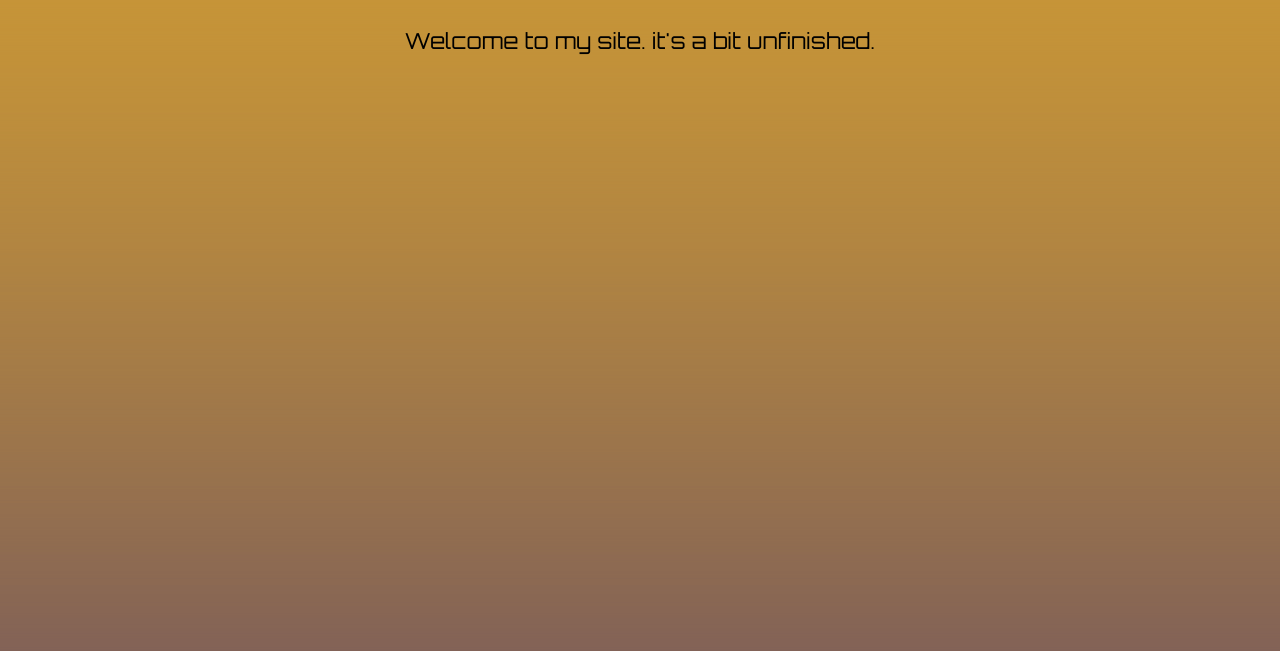
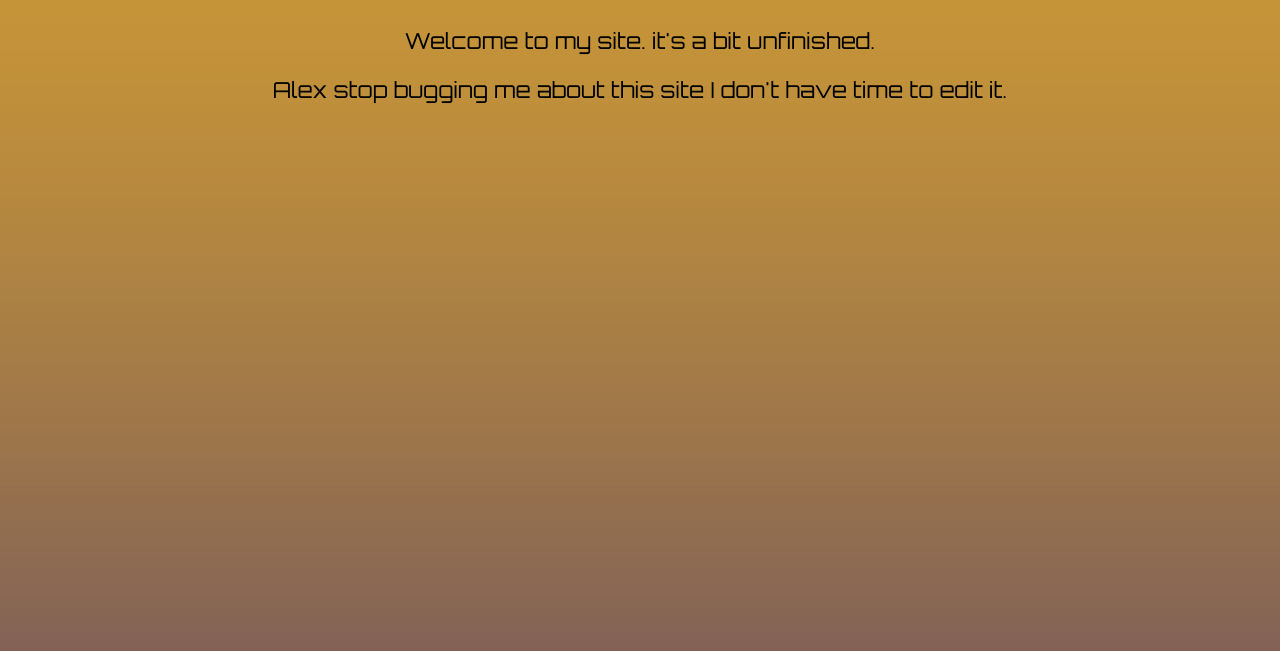
Before and after one commit to Ramiels/Ramiels.github.io, a plain HTML site: page index.html in a window 1280 px wide. Shown: the part 87-738 px from the top of the page. Drawn offline with Linux system fonts and the light colour scheme.

Commit message:
Update index.html

```diff
--- a/index.html
+++ b/index.html
@@ -19,5 +19,7 @@ body {
 <h1 style="text-align:center">Ramiels' website!</h1>
 <p style="text-align:center">Welcome to my site. it's a bit unfinished.</p>
 
+<p style="text-align:center">Alex stop bugging me about this site I don't have time to edit it.</p>
+
 </body>
 </html>
```
